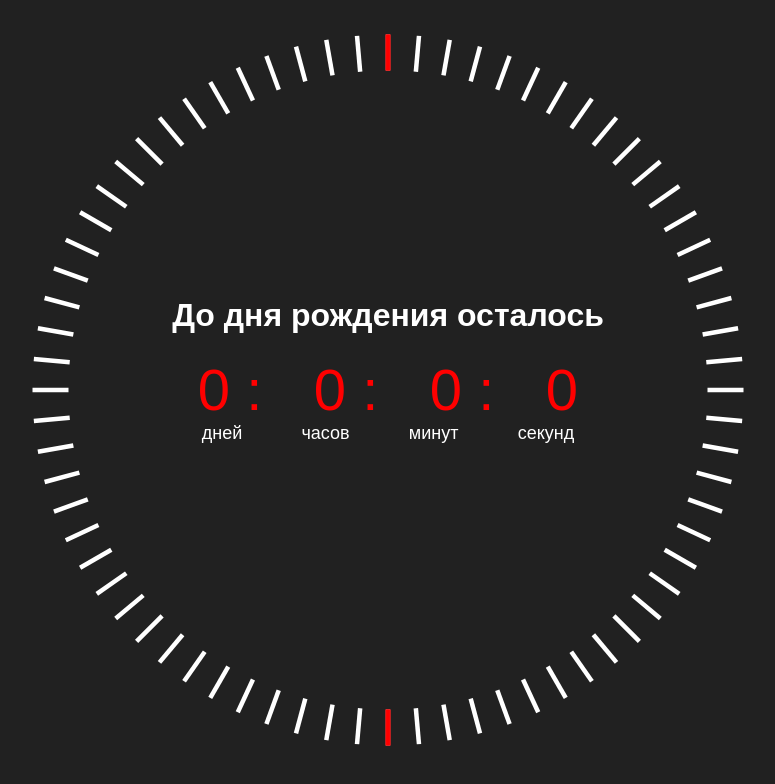
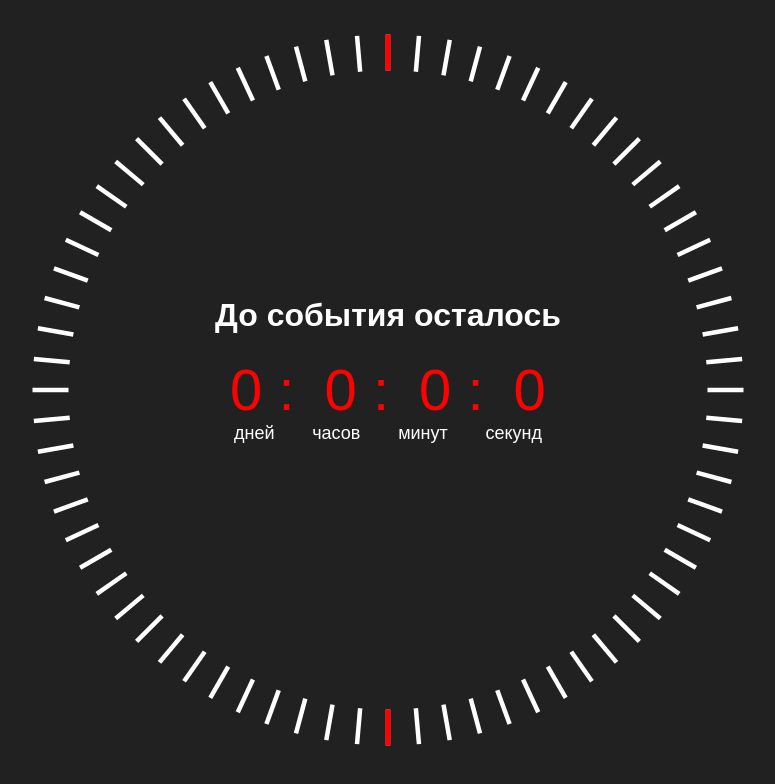
Before and after one commit to FotiniaFrost/FinalCountdown, a plain HTML site: page index.html in a window 1280 px wide. Shown: the whole page, without its empty margins (252-1027 px from the left). Drawn offline with Linux system fonts and the light colour scheme.

Commit message:
Update index.html

```diff
--- a/index.html
+++ b/index.html
@@ -48,7 +48,7 @@
 		</svg>
 
 		<div id='countdown'>
-			<h1>До дня рождения осталось</h1>
+			<h1>До события осталось</h1>
 			<div id="count">
 				<div class='items'>
 					<span id='days'></span>
```
